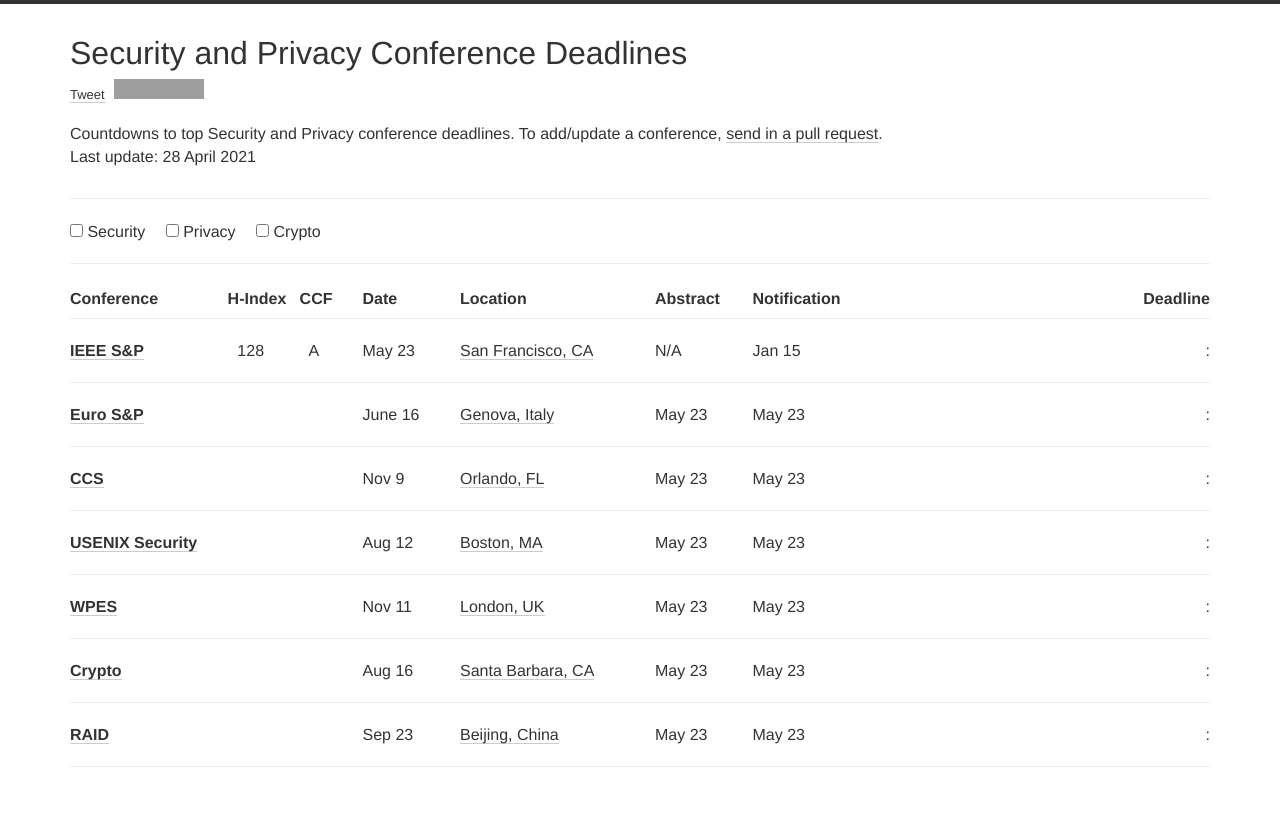
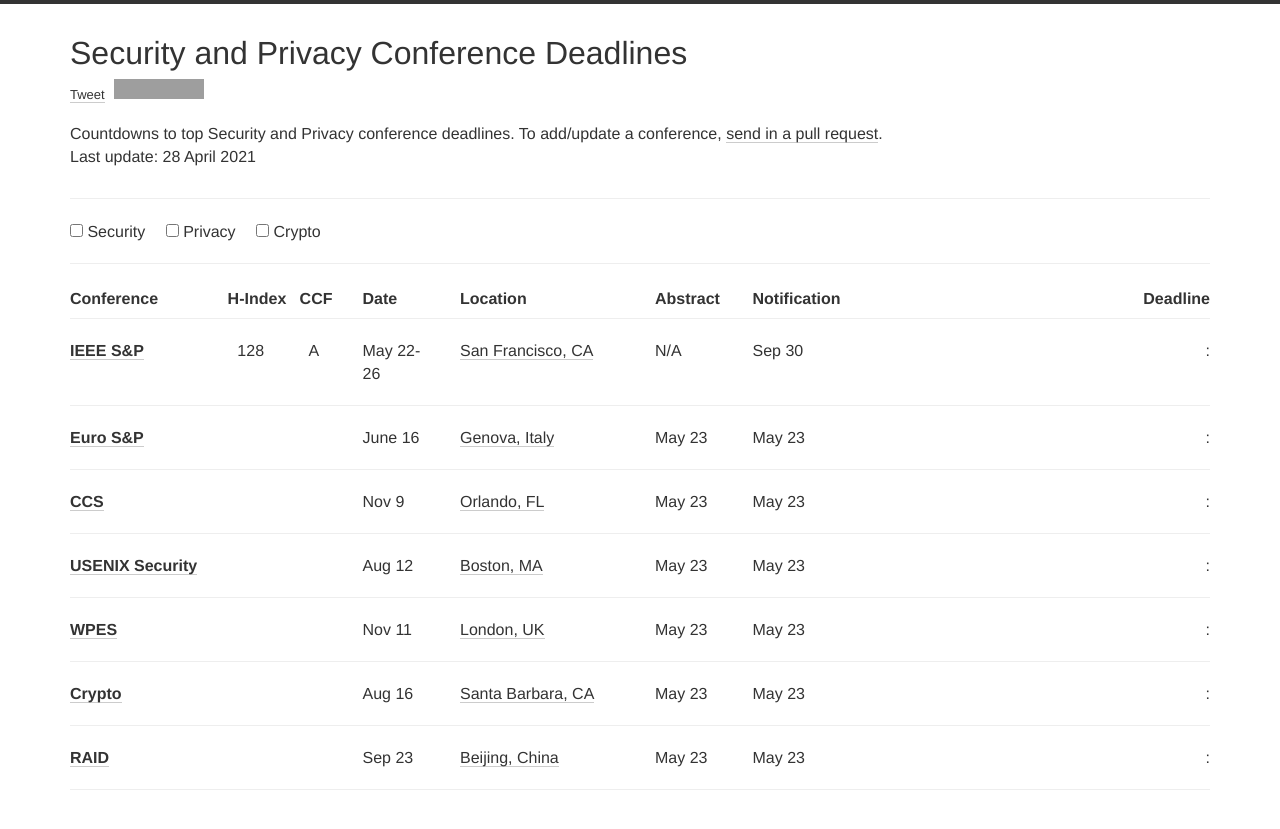
Before and after one commit to jianghaizhi/conference, a Jekyll site: the page built from index.html, in a window 1280 px wide. Shown: the top 829 px of the page. Built offline with Jekyll 4.4.1, drawn with Linux system fonts in a browser that asks for light colours; nearby versions of some CDN libraries; comment, search, counter and statistics services are not loaded; grey boxes are pictures that could not be loaded.

Commit message:
Update conferences.yml

```diff
--- a/_data/conferences.yml
+++ b/_data/conferences.yml
@@ -1,17 +1,16 @@
 ---
 # Security and Privacy
 - name: IEEE S&P
-  year: 2021
-  date: "May 23"
+  year: 2022
+  date: "May 22-26"
   description: IEEE Symposium on Security and Privacy
   link: https://www.ieee-security.org/TC/SP2021/
   deadline:
-    - "2020-03-06 23:59"
-    - "2020-06-04 23:59"
-    - "2020-09-03 23:59"
-    - "2020-12-03 23:59"
+    - "2021-04-15 23:59"
+    - "2021-08-19 23:59"
+    - "2021-12-02 23:59"
   abstract: "N/A"
-  notification: "Jan 15"
+  notification: "Sep 30"
   hindex: 128
   rank: A
   timezone: Etc/GMT+12
```
